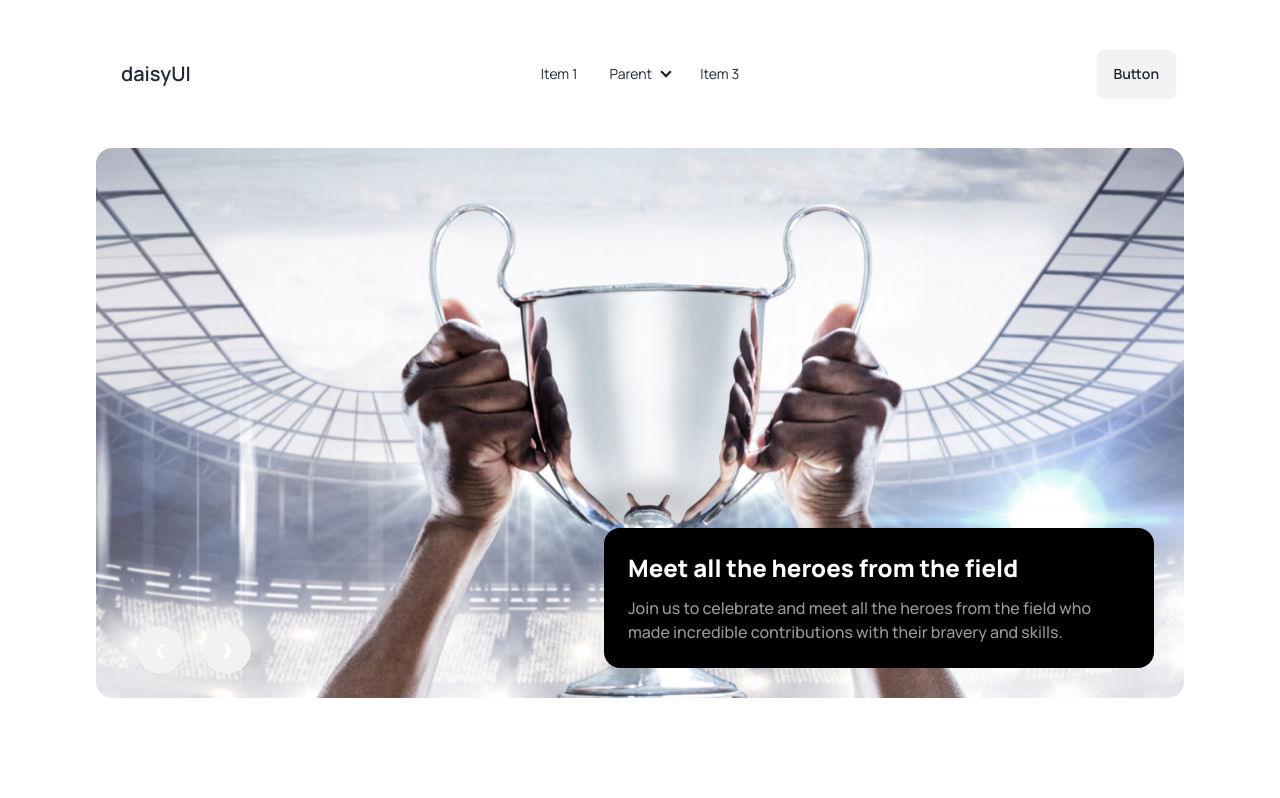
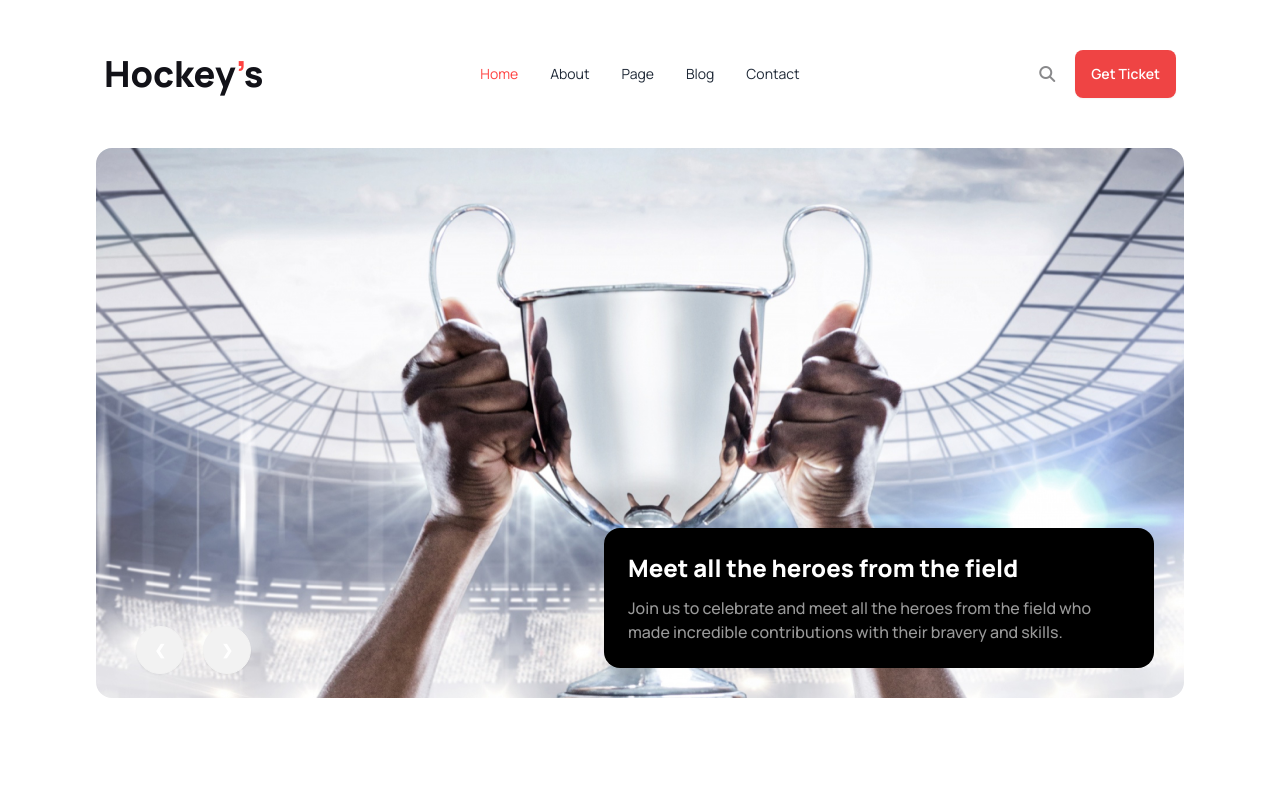
Before and after one commit to mehedi1022/a-03, a plain HTML site: page index.html in a window 1280 px wide. Shown: the top 798 px of the page. Drawn offline with nearby package versions, Linux system fonts and the light colour scheme.

Commit message:
added navbar section

```diff
--- a/index.html
+++ b/index.html
@@ -44,36 +44,27 @@
               </svg>
             </div>
             <ul tabindex="0" class="menu menu-sm dropdown-content bg-base-100 rounded-box z-[1] mt-3 w-52 p-2 shadow">
-              <li><a>Item 1</a></li>
-              <li>
-                <a>Parent</a>
-                <ul class="p-2">
-                  <li><a>Submenu 1</a></li>
-                  <li><a>Submenu 2</a></li>
-                </ul>
-              </li>
-              <li><a>Item 3</a></li>
+              <li><a>Home</a></li>
+              <li><a>About</a></li>
+              <li><a>Page</a></li>
+              <li><a>Blog</a></li>
+              <li><a>Contact</a></li>
             </ul>
           </div>
-          <a class="btn btn-ghost text-xl">daisyUI</a>
+          <h1 class="text-[#121218] text-4xl font-extrabold">Hockey<span class="text-[#ff4240]">’</span>s</h1>
         </div>
         <div class="navbar-center hidden lg:flex">
           <ul class="menu menu-horizontal px-1">
-            <li><a>Item 1</a></li>
-            <li>
-              <details>
-                <summary>Parent</summary>
-                <ul class="p-2">
-                  <li><a>Submenu 1</a></li>
-                  <li><a>Submenu 2</a></li>
-                </ul>
-              </details>
-            </li>
-            <li><a>Item 3</a></li>
+            <li><a class="text-[#FF4240]">Home</a></li>
+            <li><a>About</a></li>
+            <li><a>Page</a></li>
+            <li><a>Blog</a></li>
+            <li><a>Contact</a></li>
           </ul>
         </div>
         <div class="navbar-end">
-          <a class="btn">Button</a>
+          <i class="fa-solid fa-magnifying-glass text-[#89898B] mr-5"></i>
+          <a class="btn text-white bg-red-500 border-none">Get Ticket</a>
         </div>
       </div>
     </nav>
@@ -102,7 +93,8 @@
 
         <div class="absolute right-[30px] bottom-[30px] bg-black rounded-2xl p-6">
           <h3 class="text-white text-2xl font-extrabold mb-3">Meet all the heroes from the field</h3>
-          <p class="w-[502px] text-white/60 text-base font-medium">Join us to celebrate and meet all the heroes from the field who made incredible contributions with their bravery and skills.</p>
+          <p class="w-[502px] text-white/60 text-base font-medium">Join us to celebrate and meet all the heroes from the
+            field who made incredible contributions with their bravery and skills.</p>
         </div>
       </div>
     </section>
```
